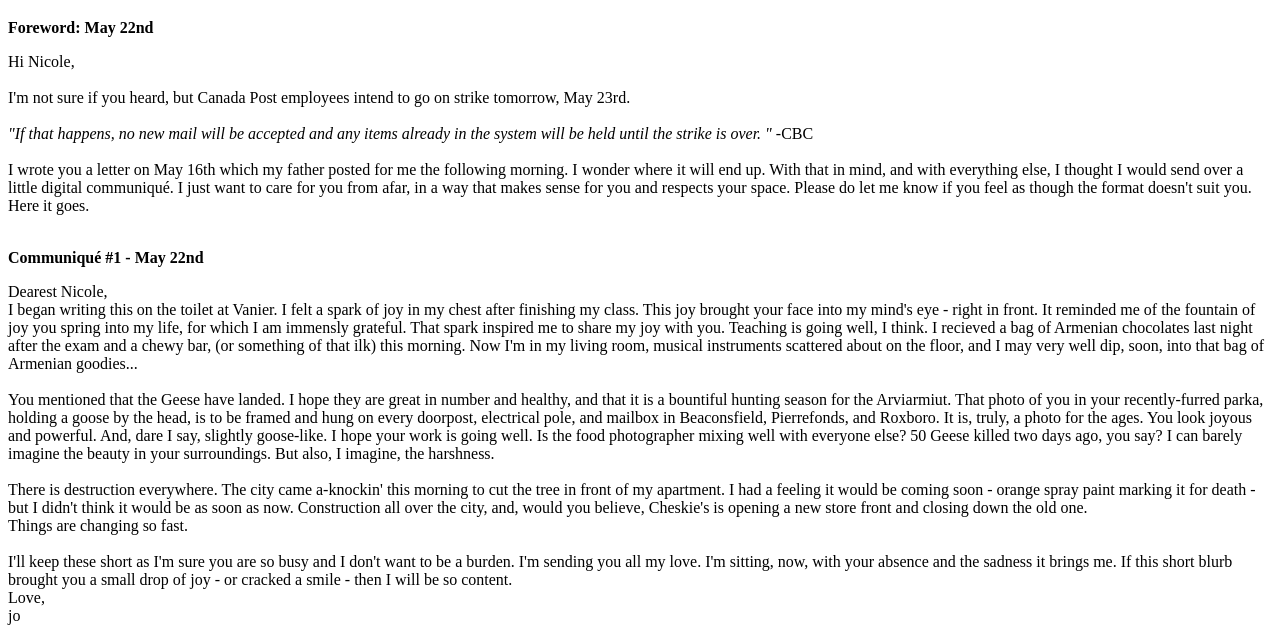
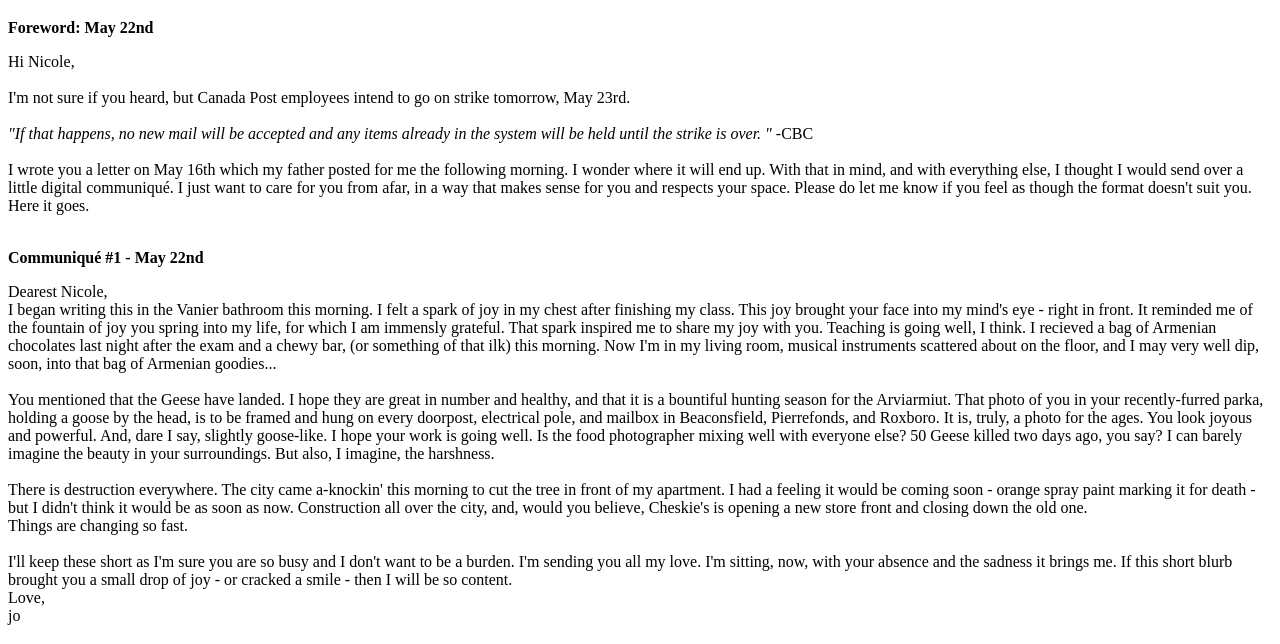
Before and after one commit to jonahsaks/jonahsaks.github.io, a plain HTML site: page communique.html in a window 1280 px wide. Shown: the part 79-723 px from the top of the page. Drawn offline with Linux system fonts and the light colour scheme; grey boxes are pictures that could not be loaded.

Commit message:
Update communique.html

```diff
--- a/communique.html
+++ b/communique.html
@@ -48,7 +48,7 @@ div.desc {
 <br>
   <b> Communiqué #1 - May 22nd </b>
   <p> Dearest Nicole, <br>
-I began writing this on the toilet at Vanier. I felt a spark of joy in my chest after finishing my class.
+I began writing this in the Vanier bathroom this morning. I felt a spark of joy in my chest after finishing my class.
   This joy brought your face into my mind's eye - right in front. It reminded me of the fountain of joy you spring into my
   life, for which I am immensly grateful. That spark inspired me to share my joy with you. Teaching is going well, I think.
   I recieved a bag of Armenian chocolates last night after the exam and a chewy bar, (or something of that ilk) this morning.
```
